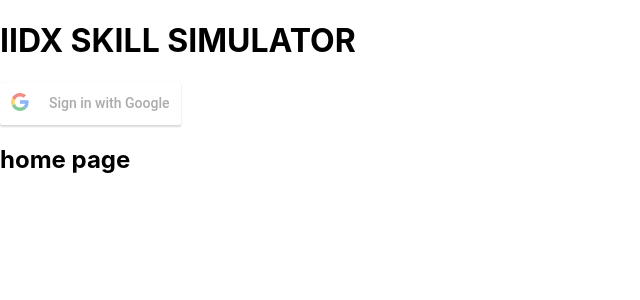
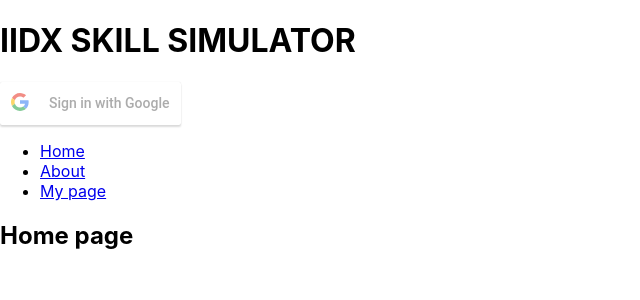
Before and after one commit to y1175a/iidx, a React (Create React App) app: page /home in a window 1280 px wide. Shown: the top 300 px of the page, without its empty margins (0-640 px from the left). Built offline with nearby package versions, Linux system fonts and the light colour scheme.

Commit message:
react-router-test

```diff
--- a/src/google-login/googleButton.js
+++ b/src/google-login/googleButton.js
@@ -9,12 +9,14 @@
 
         const { googleId, profileObj : { email, name } } = response;
 
-        await onSocial({
-            socialId : googleId,
-            socialType : 'google',
-            email,
-            nickname : name
-        });
+        //웹사이트 서버 로그인 함수가 구현되어야 작동함
+        // await onSocial({
+        //     socialId : googleId,
+        //     socialType : 'google',
+        //     email,
+        //     nickname : name
+        // });
+        console.log(response);
     }
 
     const onFailure = (error) => {
--- a/src/view/about.js
+++ b/src/view/about.js
@@ -5,7 +5,7 @@
 
     return (
       <div>
-        about page
+        <h2>About page</h2>
       </div>
     );
   }
--- a/src/view/header.js
+++ b/src/view/header.js
@@ -1,11 +1,37 @@
 import React from 'react';
+import {
+    BrowserRouter as Router,
+    Route,
+    Link,
+    Switch
+} from 'react-router-dom';
 import GoogleButton from '../google-login/googleButton';
+import headerStyle from '../resources/style/css/header.css';
 
 const Header = () => {
     return (
         <div>
         <h1>IIDX SKILL SIMULATOR</h1>
-        <GoogleButton />
+        <div><GoogleButton /></div>
+        <div>
+            <Route>
+                <div>
+                    <nav>
+                        <ul>
+                        <li>
+              <Link to="/home">Home</Link>
+            </li>
+            <li>
+              <Link to="/about">About</Link>
+            </li>
+            <li>
+              <Link to="/mypage">My page</Link>
+            </li>
+                        </ul>
+                    </nav>
+                </div>
+            </Route>
+        </div>
         </div>
     )
 }
--- a/src/view/home.js
+++ b/src/view/home.js
@@ -3,7 +3,7 @@
 const Home = () => {
     return (
         <div>
-            <h2>home page</h2>
+            <h2>Home page</h2>
             </div>
     )
 }
--- a/src/view/mypage.js
+++ b/src/view/mypage.js
@@ -3,7 +3,7 @@
 const Mypage = () => {
     return (
         <div>
-        <h2>Mypage</h2>
+        <h2>My page</h2>
         </div>
     )
 }
```
Also changed, not shown: src/resources/style/css/header.css (added), 1 other file (tests, documents, lock files or other folders).
